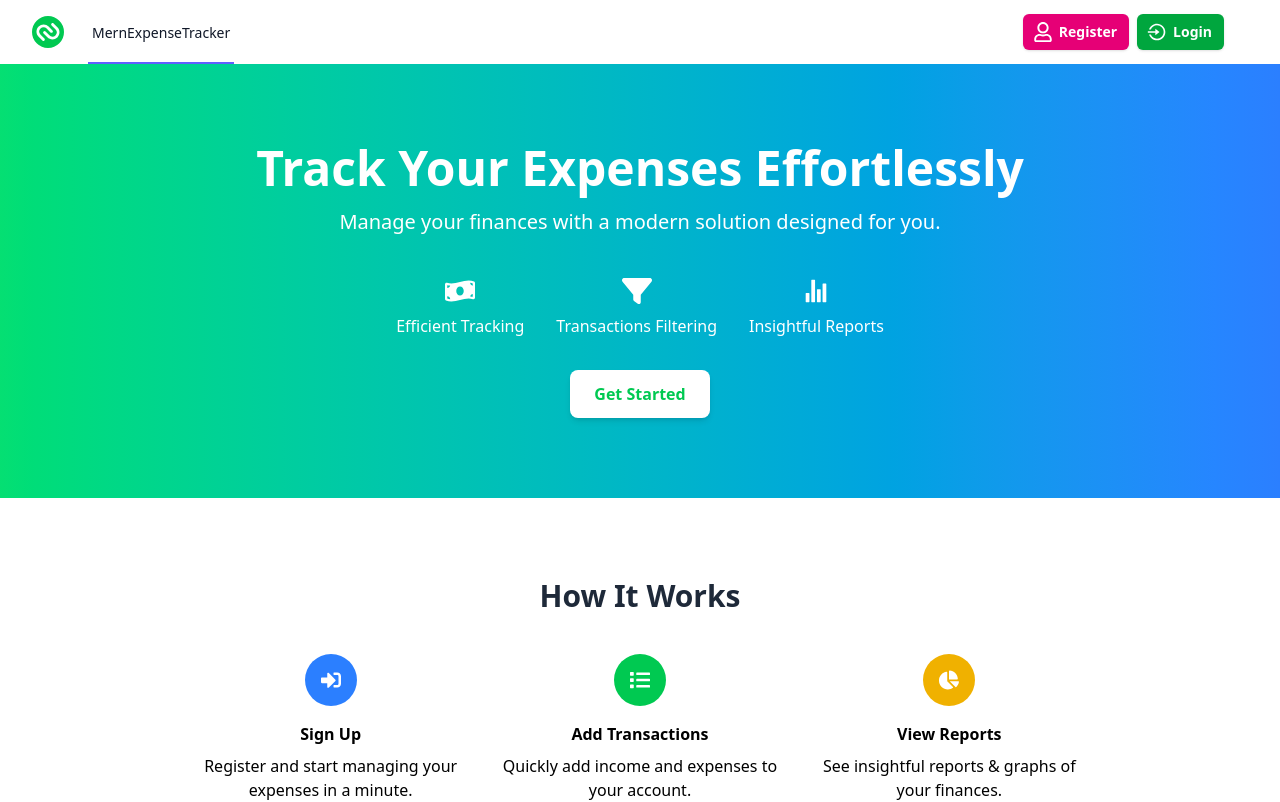
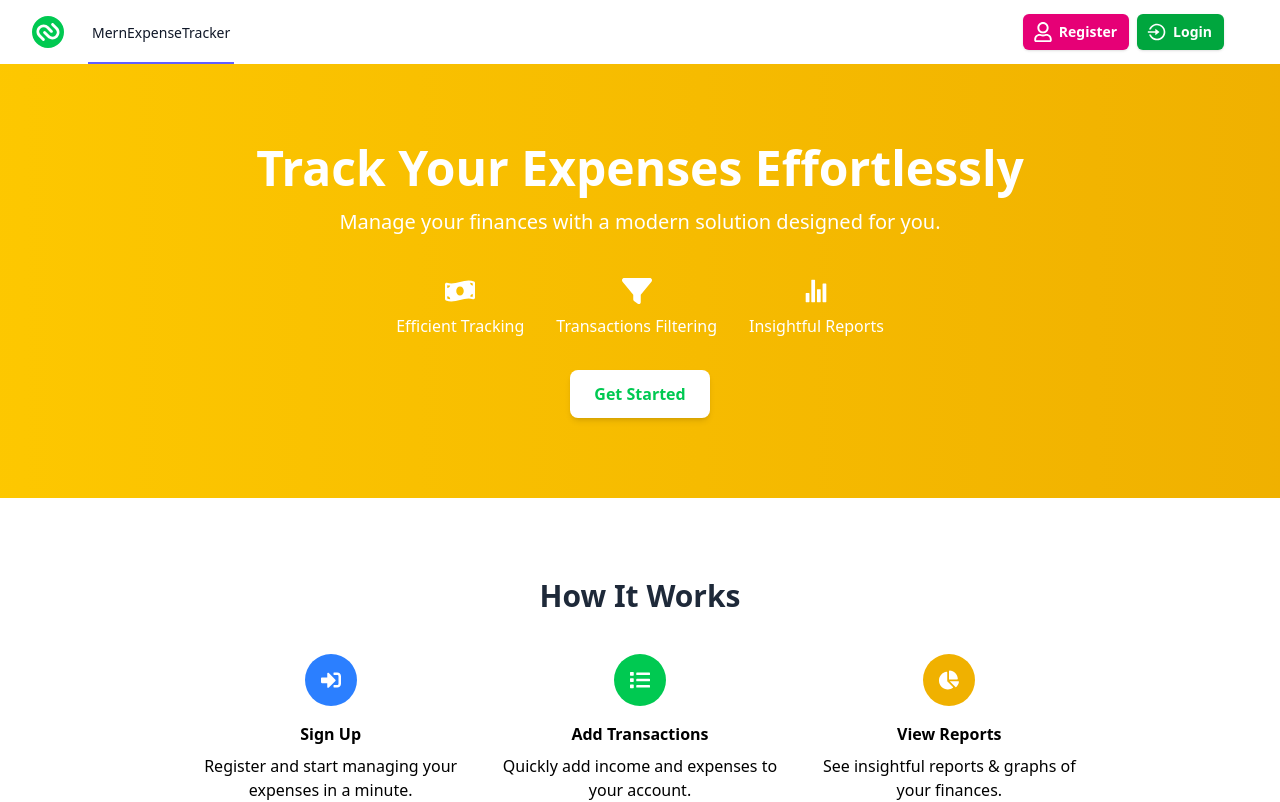
Before and after one commit to avi-verma-web/MERN_EXPENSE_Tracker-2025, a React (Vite) app in the folder vite-project/: page / in a window 1280 px wide. Shown: the top 802 px of the page. Built offline with nearby package versions, Linux system fonts and the light colour scheme.

Commit message:
updated styling

```diff
--- a/vite-project/src/Components/Home/HomePage.jsx
+++ b/vite-project/src/Components/Home/HomePage.jsx
@@ -13,7 +13,7 @@ import { Link } from "react-router-dom";
 const HeroSection = () => {
   return (
     <>
-      <div className="bg-gradient-to-r from-green-400 to-blue-500 text-white py-20 px-4">
+      <div className="bg-gradient-to-r from-yellow-400 to-yellow-500 text-white py-20 px-4">
         <div className="max-w-7xl mx-auto flex flex-col items-center">
           {/* Heading */}
           <h1 className="text-5xl font-bold text-center">
--- a/vite-project/src/Components/Navbar/PrivateNavbar.jsx
+++ b/vite-project/src/Components/Navbar/PrivateNavbar.jsx
@@ -55,13 +55,13 @@ export default function PrivateNavbar() {
                     to="/add-transaction"
                     className="inline-flex items-center border-b-2 border-transparent px-1 pt-1 text-sm font-medium text-gray-500 hover:border-gray-300 hover:text-gray-700"
                   >
-                    Add Transaction
+                    Transaction
                   </Link>
                   <Link
                     to="/add-category"
                     className="inline-flex items-center border-b-2 border-transparent px-1 pt-1 text-sm font-medium text-gray-500 hover:border-gray-300 hover:text-gray-700"
                   >
-                    Add Category
+                    Category
                   </Link>
                   <Link
                     to="/categories"
```
